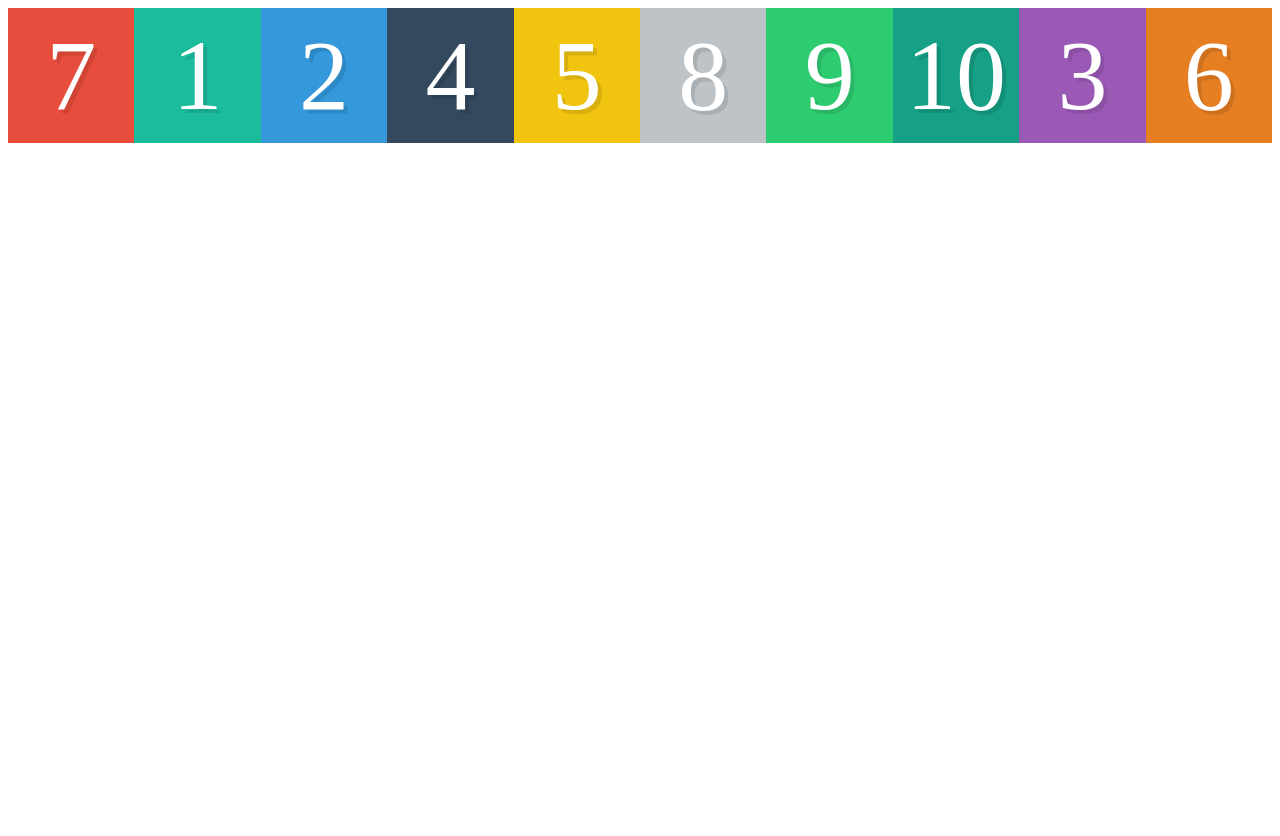
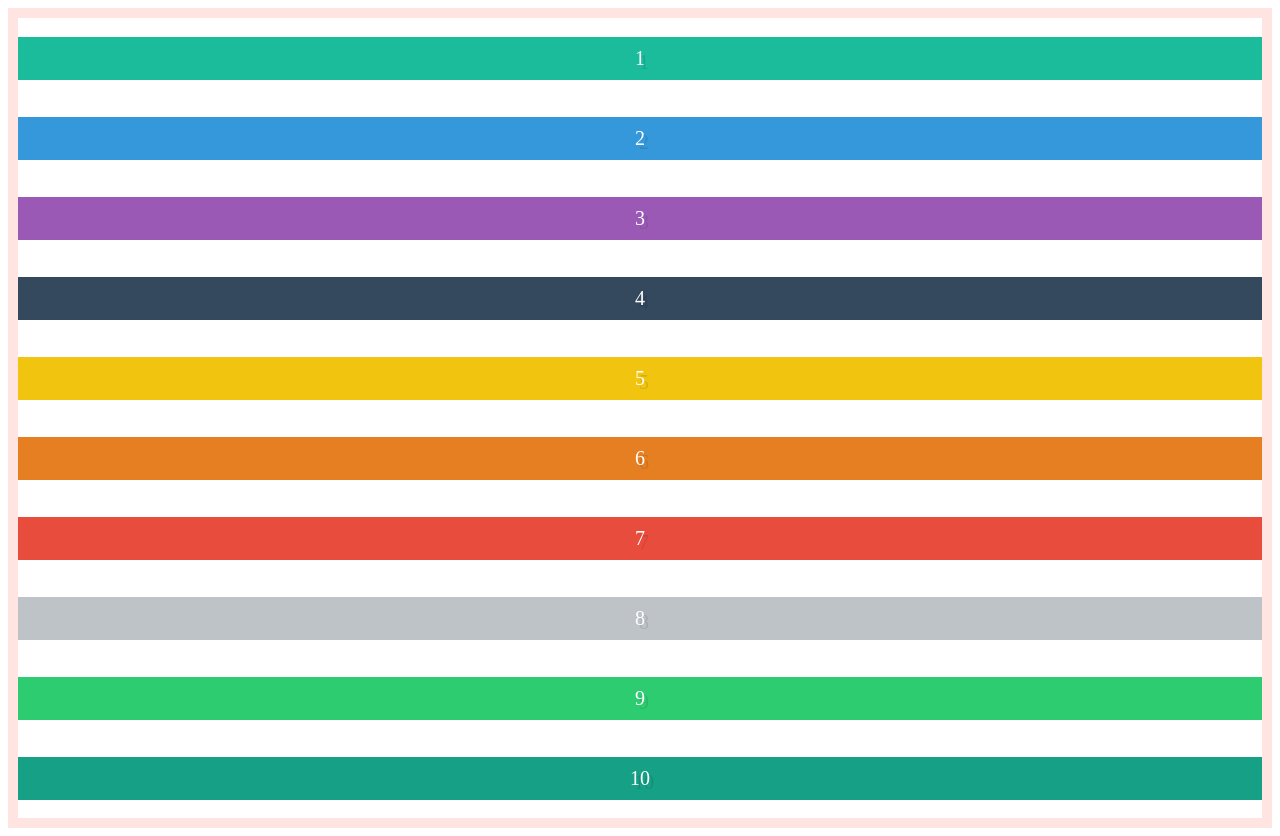
Before and after one commit to GourishettySairam/Flexbox, a plain HTML site: page Flexbox/index.html in a window 1280 px wide. Before the commit the page ends 800 px from the top, so only its background shows below. Drawn offline with Linux system fonts and the light colour scheme.

Commit message:
Flexbox Alignment and Centering with justify-content

```diff
--- a/Flexbox/styles.css
+++ b/Flexbox/styles.css
@@ -1,6 +1,6 @@
 .box {
     color: white;
-    font-size: 100px;
+    font-size: 20px;
     text-align: center;
     text-shadow: 4px 4px 0 rgba(0,0,0,0.1);
     padding: 10px;
@@ -39,21 +39,8 @@
 
 .container {
     display: flex;
+    justify-content: space-around;
+    border: 10px solid mistyrose;
+    flex-direction: column;
+    min-height: 100vh;
 }
-
-.box {
-    flex: 1;
-    /* order: 1; */
-}
-
-.box3 {
-    order: 2;
-}
-
-.box7 {
-    order: -3;
-}
-.box6 {
-    order: 5;
-
-}
```
Also changed, not shown: 1 other file.
